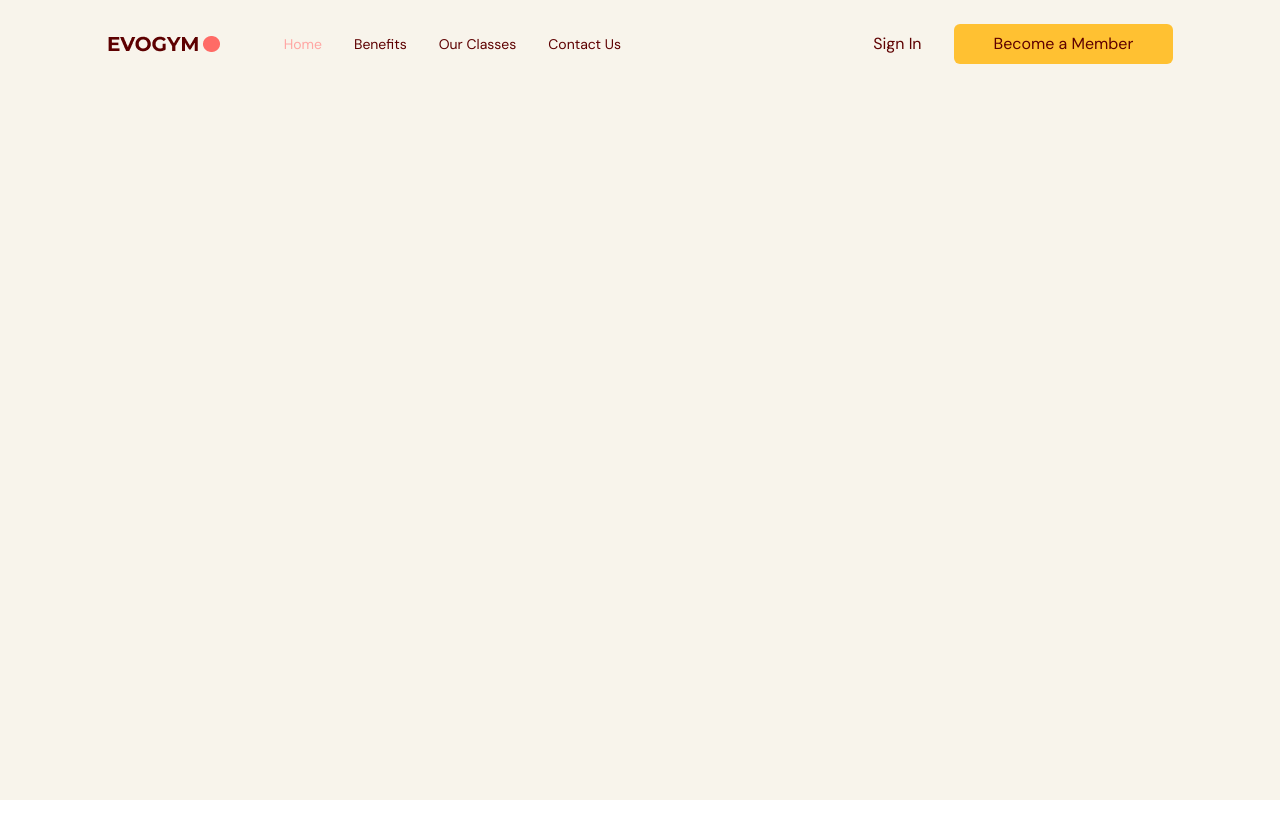
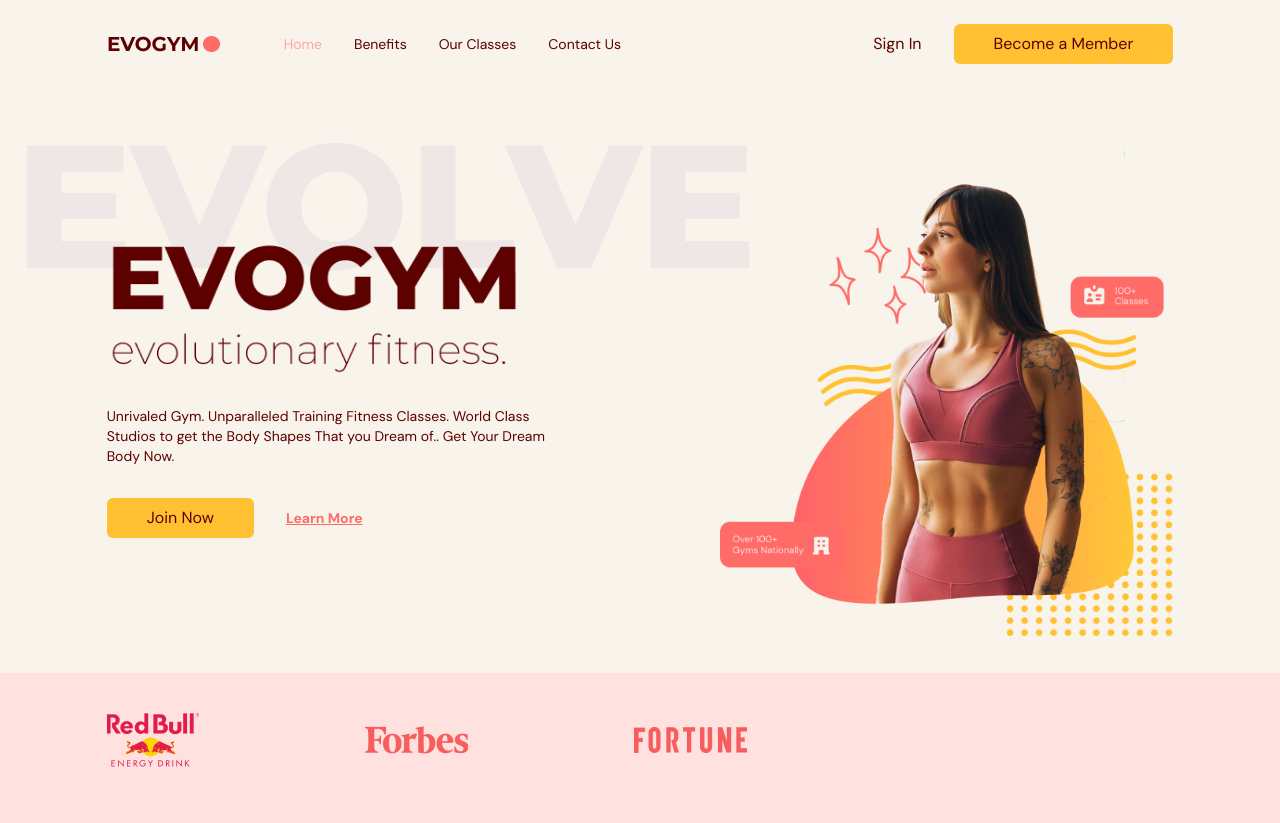
Before and after one commit to devinkg/GymReactTS, a React (Vite) app: page / in a window 1280 px wide. Before the commit the page ends 800 px from the top, so only its background shows below. Built offline with nearby package versions, Linux system fonts and the light colour scheme.

Commit message:
Home page completed

```diff
--- a/src/App.tsx
+++ b/src/App.tsx
@@ -1,6 +1,7 @@
 import Navbar from "@/scenes/navbar";
 import { useEffect, useState } from "react";
 import { SelectedPage } from "@/shared/types";
+import Home from "@/scenes/home";
 
 function App() {
   const [selectedPage, setSelectedPage] = useState<SelectedPage>(
@@ -28,6 +29,7 @@
         selectedPage={selectedPage}
         setSelectedPage={setSelectedPage}
       />
+      <Home setSelectedPage={setSelectedPage} />
     </div>
   );
 }
--- /dev/null
+++ b/src/scenes/home/index.tsx
@@ -0,0 +1,113 @@
+import useMediaQuery from "@/hooks/useMediaQuety";
+import ActionButton from "@/shared/ActionButton";
+import { SelectedPage } from "@/shared/types";
+import HomePageText from "@/assets/HomePageText.png";
+import HomePageGraphic from "@/assets/HomePageGraphic.png";
+import SponsorRedBull from "@/assets/SponsorRedBull.png";
+import SponsorForbes from "@/assets/SponsorForbes.png";
+import SponsorFortune from "@/assets/SponsorFortune.png";
+import AnchorLink from "react-anchor-link-smooth-scroll";
+import { motion } from "framer-motion";
+
+type Props = {
+  setSelectedPage: (value: SelectedPage) => void;
+};
+
+const Home = ({ setSelectedPage }: Props) => {
+  const isAboveMediumScreens = useMediaQuery("(min-width:1060px)");
+
+  return (
+    <section
+      id={"home"}
+      className={"gap-16 bg-gray-20 py-10 md:h-full md:pb-0"}
+    >
+      {/* IMAGE AND MAIN HEADER */}
+      <motion.div
+        className={"mx-auto w-5/6 items-center justify-center md:flex md:h-5/6"}
+        onViewportEnter={() => setSelectedPage(SelectedPage.Home)}
+      >
+        {/* MAIN HEADER */}
+        <div className={"z-10 mt-32 md:basis-3/5"}>
+          {/* HEADINGS */}
+          <motion.div
+            className={"md:-mt-20"}
+            initial={"hidden"}
+            whileInView={"visible"}
+            viewport={{ once: true, amount: 0.5 }}
+            transition={{ duration: 0.5 }}
+            variants={{
+              hidden: { opacity: 0, x: -50 },
+              visible: { opacity: 1, x: 0 },
+            }}
+          >
+            <div className={"relative"}>
+              <div
+                className={
+                  "before:absolute before:-left-20 before:-top-20 before:z-[-1] md:before:content-evolvetext"
+                }
+              >
+                <img alt={"home-page-text"} src={HomePageText} />
+              </div>
+            </div>
+
+            <p className={"mt-8 text-sm"}>
+              Unrivaled Gym. Unparalleled Training Fitness Classes. World Class
+              Studios to get the Body Shapes That you Dream of.. Get Your Dream
+              Body Now.
+            </p>
+          </motion.div>
+
+          {/* ACTIONS */}
+          <motion.div
+            className={"mt-8 flex items-center gap-8"}
+            initial={"hidden"}
+            whileInView={"visible"}
+            viewport={{ once: true, amount: 0.5 }}
+            transition={{ delay: 0.2, duration: 0.5 }}
+            variants={{
+              hidden: { opacity: 0, x: -50 },
+              visible: { opacity: 1, x: 0 },
+            }}
+          >
+            <ActionButton setSelectedPage={setSelectedPage}>
+              Join Now
+            </ActionButton>
+            <AnchorLink
+              className={
+                "text-sm font-bold text-primary-500 underline hover:text-secondary-500"
+              }
+              onClick={() => setSelectedPage(SelectedPage.ContactUs)}
+              href={`#${SelectedPage.ContactUs}`}
+            >
+              <p>Learn More</p>
+            </AnchorLink>
+          </motion.div>
+        </div>
+
+        {/* IMAGE */}
+        <div
+          className={
+            "flex basis-3/5 justify-center md:z-10 md:ml-40 md:mt-16 md:justify-items-end"
+          }
+        >
+          <img alt={"home-pageGraphic"} src={HomePageGraphic} />
+        </div>
+      </motion.div>
+
+      {/* SPONSORS */}
+      {isAboveMediumScreens && (
+        <div className={"h-[150px] w-full bg-primary-100 py-10"}>
+          <div className={"mx-auto w-5/6 "}>
+            <div className={"flex w-3/5 items-center justify-between gap-8"}>
+              <img alt={"redbull-sponsor"} src={SponsorRedBull} />
+              <img alt={"forbes-sponsor"} src={SponsorForbes} />
+              <img alt={"fortune-sponsor"} src={SponsorFortune} />
+            </div>
+          </div>
+        </div>
+      )}
+    </section>
+  );
+};
+
+export default Home;
```
